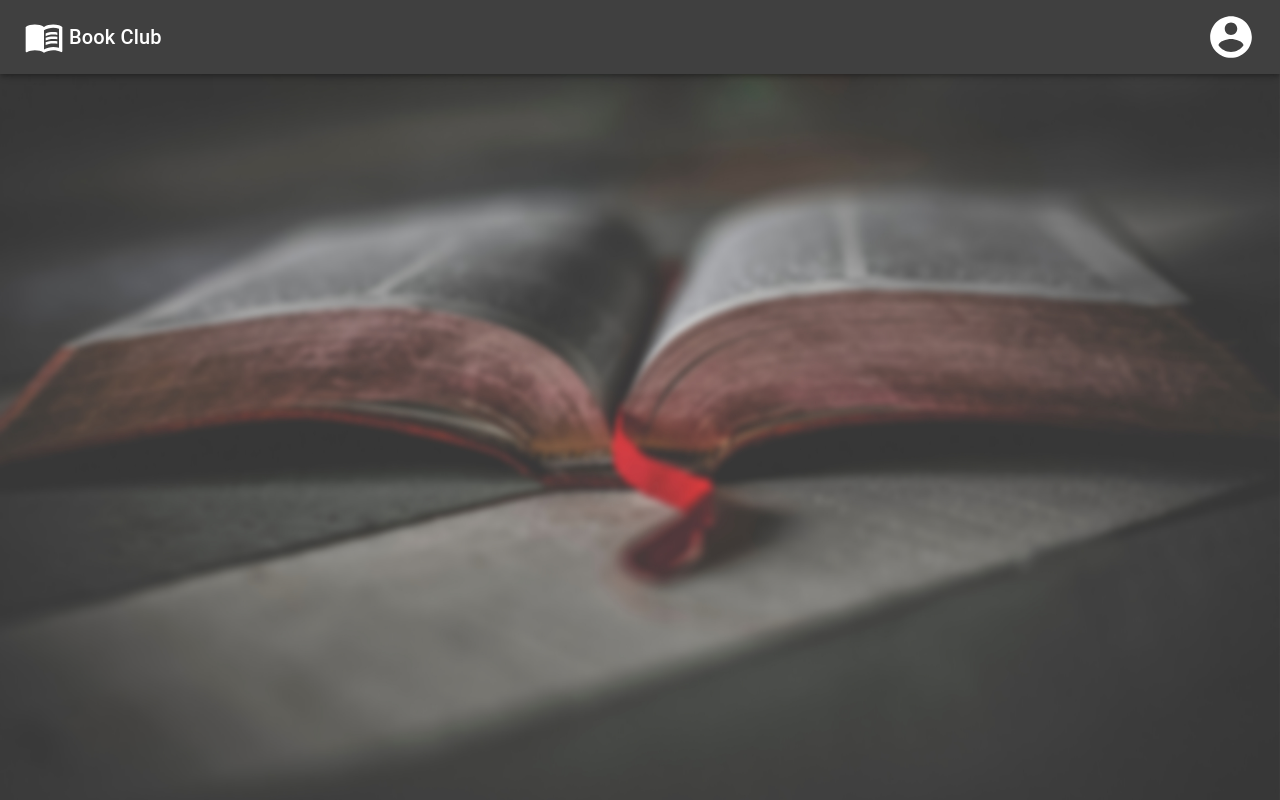
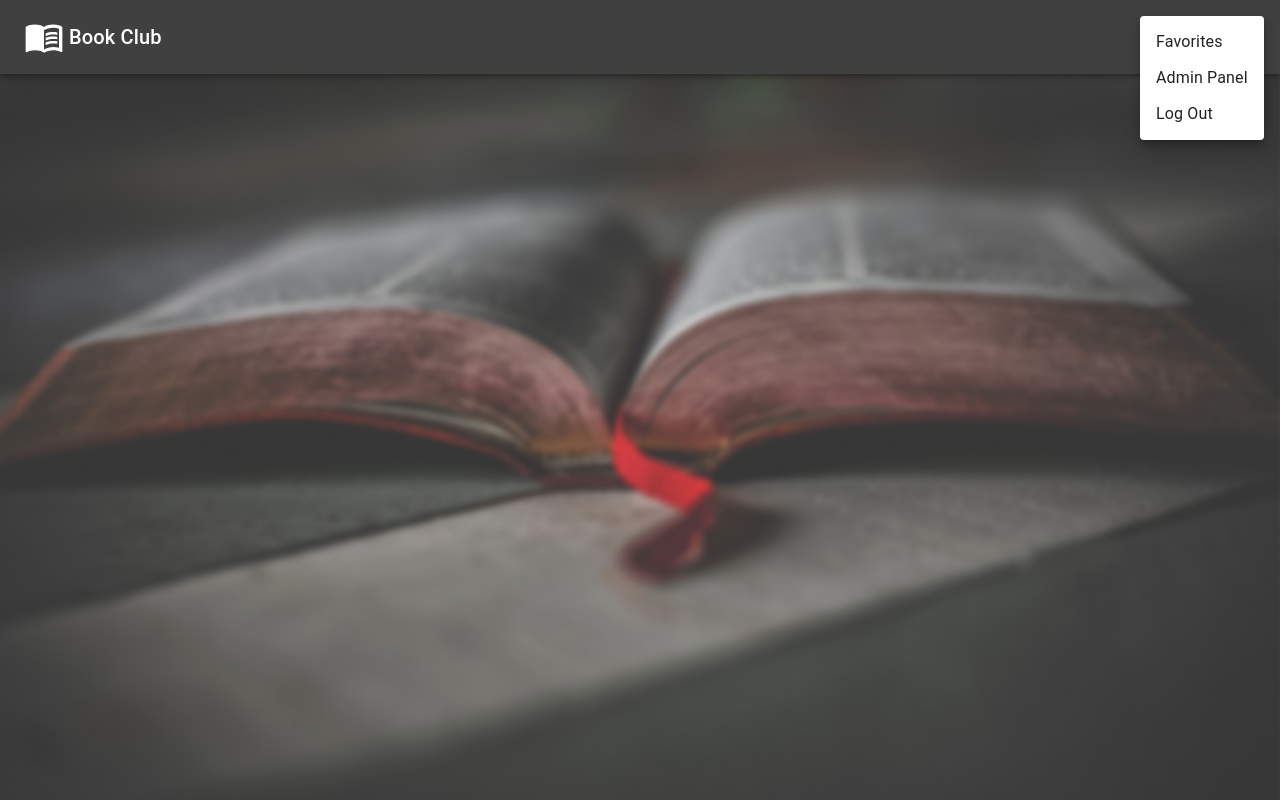
Before and after one commit to fis2021/FIS-Project, a React (Create React App) app in the folder front/: page /app/content in a window 1280 px wide. Both pictures are taken after a click on the button "My Profile". Built offline with nearby package versions, Linux system fonts and the light colour scheme.

Commit message:
BC-28 #Added profile section with dropdown

```diff
--- a/front/src/components/navbar.tsx
+++ b/front/src/components/navbar.tsx
@@ -56,7 +56,22 @@ export const NavBar = () => {
                 </AccountCircleIcon>
             </IconButton>
             </Tooltip>
-
+            <Menu
+                id="profile-dropdown"
+                anchorEl={anchorEl}
+                open={Boolean(anchorEl)}
+                onClose={handleClose}
+            >
+                <MenuItem onClick={handleClose}>
+                    <Typography>Favorites</Typography>
+                </MenuItem>
+                <MenuItem onClick={() => routeTo(urls.adminPanel)}>
+                    <Typography>Admin Panel</Typography>
+                </MenuItem>
+                <MenuItem onClick={() => routeTo(urls.loginPage)}>
+                    <Typography>Log Out</Typography>
+                </MenuItem>
+            </Menu>
         </Toolbar>
     </AppBar>
 }
```
